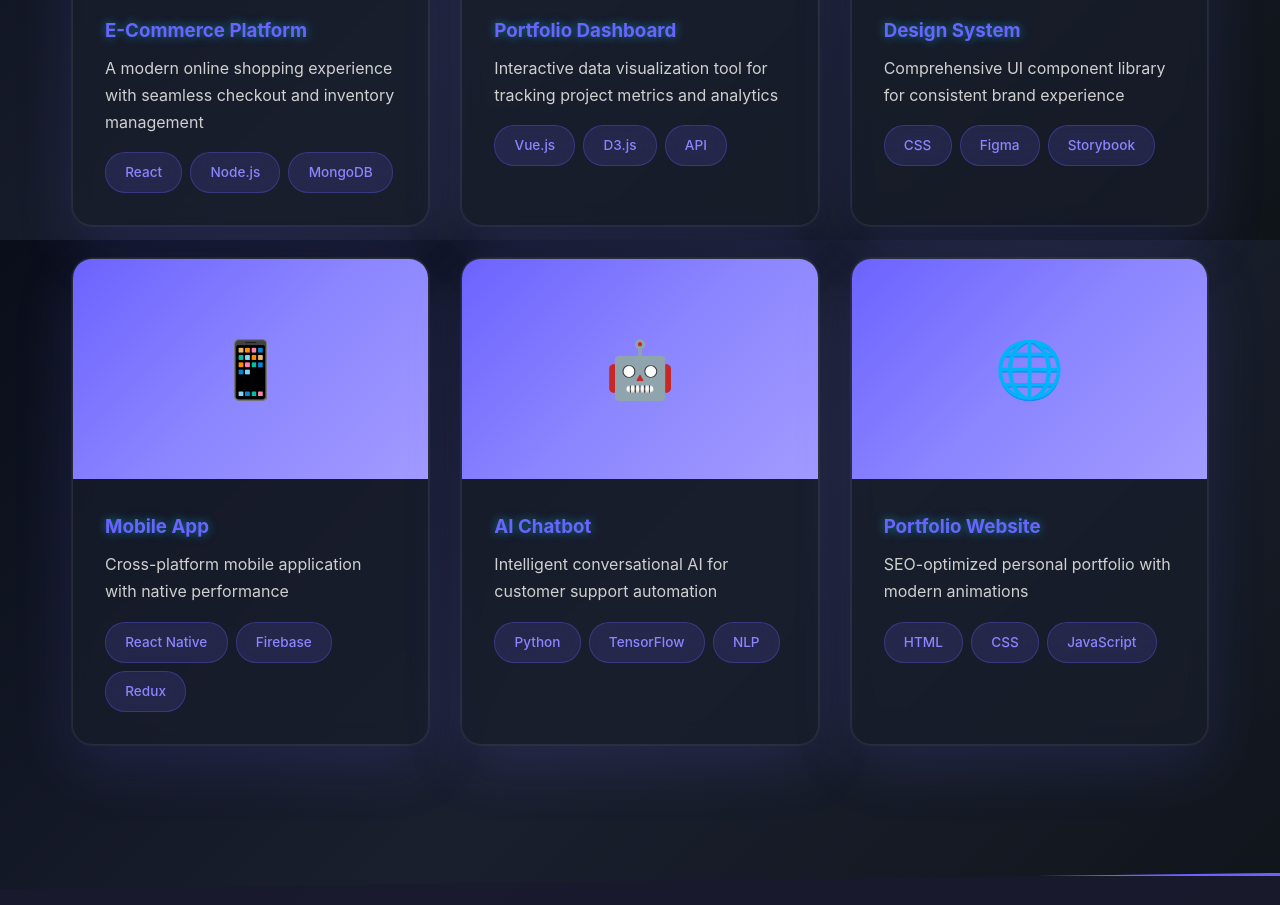
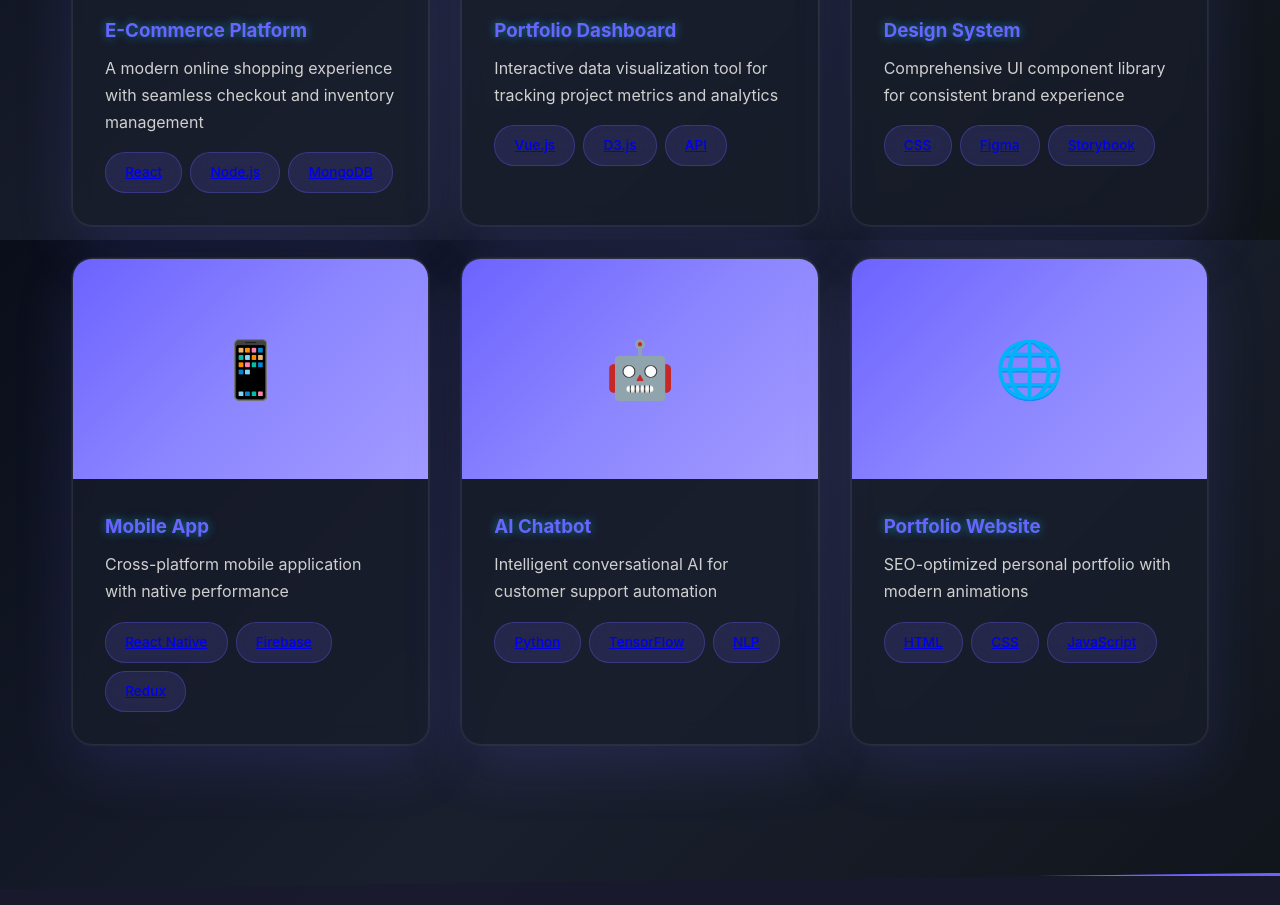
Before and after one commit to 00HIVE00/renalyn, a plain HTML site: page projects.html in a window 1280 px wide. Shown: the part 560-1465 px from the top of the page. Drawn offline with Linux system fonts and the light colour scheme.

Commit message:
Add documentation links to project cards
Updated project cards to include links to official documentation for technologies used.

```diff
--- a/projects.html
+++ b/projects.html
@@ -68,9 +68,9 @@
                         <h3>E-Commerce Platform</h3>
                         <p>A modern online shopping experience with seamless checkout and inventory management</p>
                         <div class="project-tags">
-                            <span class="tag">React</span>
-                            <span class="tag">Node.js</span>
-                            <span class="tag">MongoDB</span>
+                            <span class="tag"><a href="https://react.dev/" target="_blank" rel="noopener noreferrer" title="React official documentation">React</a></span>
+                            <span class="tag"><a href="https://nodejs.org/en/docs" target="_blank" rel="noopener noreferrer" title="Node.js official documentation">Node.js</a></span>
+                            <span class="tag"><a href="https://www.mongodb.com/docs/" target="_blank" rel="noopener noreferrer" title="MongoDB official documentation">MongoDB</a></span>
                         </div>
                     </div>
                 </div>
@@ -81,9 +81,9 @@
                         <h3>Portfolio Dashboard</h3>
                         <p>Interactive data visualization tool for tracking project metrics and analytics</p>
                         <div class="project-tags">
-                            <span class="tag">Vue.js</span>
-                            <span class="tag">D3.js</span>
-                            <span class="tag">API</span>
+                            <span class="tag"><a href="https://vuejs.org/guide/introduction.html" target="_blank" rel="noopener noreferrer" title="Vue.js official guide">Vue.js</a></span>
+                            <span class="tag"><a href="https://d3js.org/" target="_blank" rel="noopener noreferrer" title="D3.js documentation">D3.js</a></span>
+                            <span class="tag"><a href="https://developer.mozilla.org/en-US/docs/Learn/JavaScript/Client-side_web_APIs/Introduction" target="_blank" rel="noopener noreferrer" title="Client-side web APIs (MDN)">API</a></span>
                         </div>
                     </div>
                 </div>
@@ -94,9 +94,9 @@
                         <h3>Design System</h3>
                         <p>Comprehensive UI component library for consistent brand experience</p>
                         <div class="project-tags">
-                            <span class="tag">CSS</span>
-                            <span class="tag">Figma</span>
-                            <span class="tag">Storybook</span>
+                            <span class="tag"><a href="https://developer.mozilla.org/en-US/docs/Web/CSS" target="_blank" rel="noopener noreferrer" title="CSS documentation (MDN)">CSS</a></span>
+                            <span class="tag"><a href="https://help.figma.com/hc/en-us" target="_blank" rel="noopener noreferrer" title="Figma help center">Figma</a></span>
+                            <span class="tag"><a href="https://storybook.js.org/docs" target="_blank" rel="noopener noreferrer" title="Storybook documentation">Storybook</a></span>
                         </div>
                     </div>
                 </div>
@@ -107,9 +107,9 @@
                         <h3>Mobile App</h3>
                         <p>Cross-platform mobile application with native performance</p>
                         <div class="project-tags">
-                            <span class="tag">React Native</span>
-                            <span class="tag">Firebase</span>
-                            <span class="tag">Redux</span>
+                            <span class="tag"><a href="https://reactnative.dev/docs/getting-started" target="_blank" rel="noopener noreferrer" title="React Native documentation">React Native</a></span>
+                            <span class="tag"><a href="https://firebase.google.com/docs" target="_blank" rel="noopener noreferrer" title="Firebase documentation">Firebase</a></span>
+                            <span class="tag"><a href="https://redux.js.org/introduction/getting-started" target="_blank" rel="noopener noreferrer" title="Redux documentation">Redux</a></span>
                         </div>
                     </div>
                 </div>
@@ -120,9 +120,9 @@
                         <h3>AI Chatbot</h3>
                         <p>Intelligent conversational AI for customer support automation</p>
                         <div class="project-tags">
-                            <span class="tag">Python</span>
-                            <span class="tag">TensorFlow</span>
-                            <span class="tag">NLP</span>
+                            <span class="tag"><a href="https://www.python.org/doc/" target="_blank" rel="noopener noreferrer" title="Official Python documentation">Python</a></span>
+                            <span class="tag"><a href="https://www.tensorflow.org/learn" target="_blank" rel="noopener noreferrer" title="TensorFlow tutorials">TensorFlow</a></span>
+                            <span class="tag"><a href="https://www.nltk.org/" target="_blank" rel="noopener noreferrer" title="Natural language processing with NLTK">NLP</a></span>
                         </div>
                     </div>
                 </div>
@@ -133,9 +133,9 @@
                         <h3>Portfolio Website</h3>
                         <p>SEO-optimized personal portfolio with modern animations</p>
                         <div class="project-tags">
-                            <span class="tag">HTML</span>
-                            <span class="tag">CSS</span>
-                            <span class="tag">JavaScript</span>
+                            <span class="tag"><a href="https://developer.mozilla.org/en-US/docs/Web/HTML" target="_blank" rel="noopener noreferrer" title="HTML documentation (MDN)">HTML</a></span>
+                            <span class="tag"><a href="https://developer.mozilla.org/en-US/docs/Web/CSS" target="_blank" rel="noopener noreferrer" title="CSS documentation (MDN)">CSS</a></span>
+                            <span class="tag"><a href="https://developer.mozilla.org/en-US/docs/Web/JavaScript" target="_blank" rel="noopener noreferrer" title="JavaScript documentation (MDN)">JavaScript</a></span>
                         </div>
                     </div>
                 </div>
```
